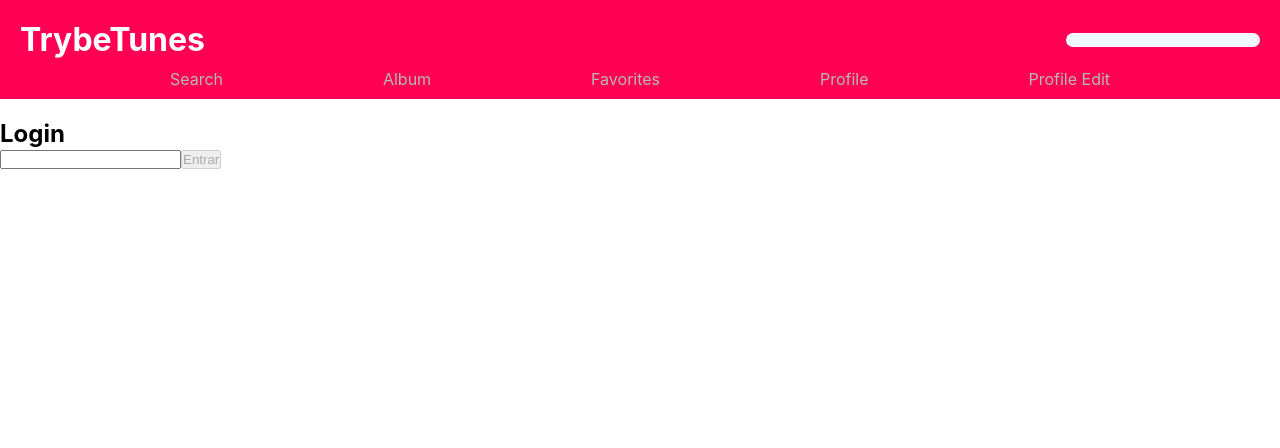
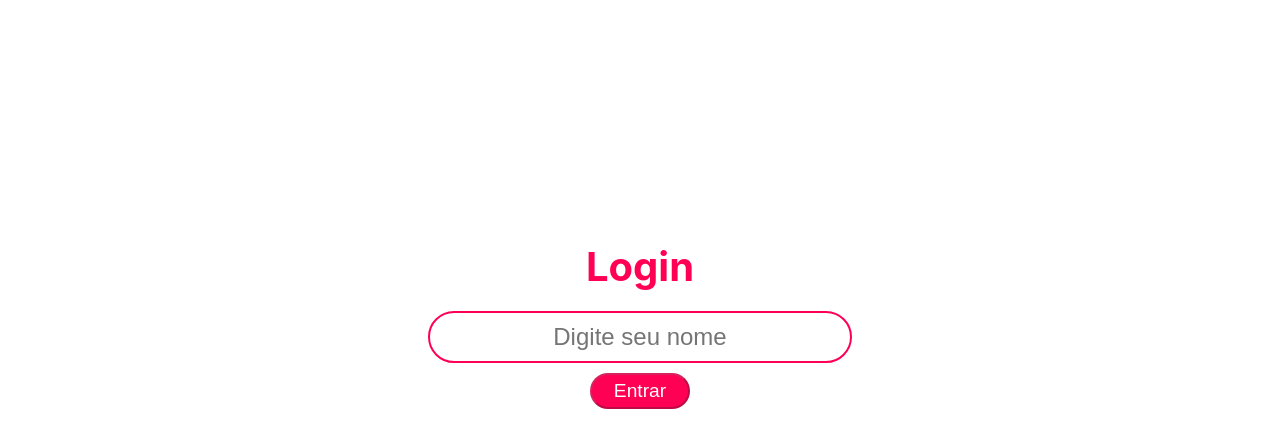
Before and after one commit to Jacqueline-Silva/trybetunes, a React (Create React App) app: page / in a window 1280 px wide. Shown: the top 448 px of the page. Built offline with nearby package versions, Linux system fonts and the light colour scheme.

Commit message:
CSS do login

```diff
--- a/src/App.js
+++ b/src/App.js
@@ -9,7 +9,6 @@ import ProfileEdit from './pages/ProfileEdit';
 import NotFound from './pages/NotFound';
 import Loading from './pages/Loading';
 import { createUser } from './services/userAPI';
-import Header from './components/Header';
 
 class App extends React.Component {
   constructor() {
@@ -50,7 +49,6 @@ class App extends React.Component {
 
     return (
       <>
-        <Header loading={ loading } />
         {
           loading && <Loading />
         }
--- a/src/index.css
+++ b/src/index.css
@@ -50,6 +50,45 @@ header {
   width: 180px;
   padding: 7px;
   border-radius: 50px;
+}
+
+.login {
+  height: 650px;
+  display: flex;
+  flex-direction: column;
+  align-items: center;
+  justify-content: center;
+}
+
+.login h2 {
+  font-size: 2.5rem;
+  color: rgb(255, 0, 85);
+  margin-bottom: 20px;
+}
+
+.login--input {
+  display: flex;
+  flex-direction: column;
+  align-items: center;
+}
+
+.login--input input {
+  border-radius: 50px;
+  border: 2px solid rgb(255, 0, 85);
+  margin-bottom: 10px;
+  width: 400px;
+  padding: 10px;
+  text-align: center;
+  font-size: 1.5rem;
+}
+
+.login--input button {
+  border-radius: 50px;
+  background: rgb(255, 0, 85);
+  color: white;
+  width: 100px;
+  padding: 5px;
+  font-size: 1.2rem;
 }
 
 a {
--- a/src/pages/Album.js
+++ b/src/pages/Album.js
@@ -3,6 +3,7 @@ import PropTypes from 'prop-types';
 import getMusics from '../services/musicsAPI';
 import Loading from './Loading';
 import MusicCard from '../components/MusicCard';
+import Header from '../components/Header';
 
 class Album extends Component {
   constructor() {
@@ -45,6 +46,7 @@ class Album extends Component {
 
     return (
       <div data-testid="page-album">
+        <Header />
         { loading
           ? <Loading />
           : (
--- a/src/pages/Favorites.js
+++ b/src/pages/Favorites.js
@@ -1,9 +1,11 @@
 import React, { Component } from 'react';
+import Header from '../components/Header';
 
 class Favorites extends Component {
   render() {
     return (
       <div data-testid="page-favorites">
+        <Header />
         Favorites
       </div>
     );
--- a/src/pages/Login.js
+++ b/src/pages/Login.js
@@ -8,14 +8,15 @@ class Login extends Component {
     const min = 3;
 
     return (
-      <div data-testid="page-login">
+      <div data-testid="page-login" className="login">
         <h2>Login</h2>
-
+        <div className="login--input">
           <label htmlFor="nameInput">
             <input
               type="text"
               data-testid="login-name-input"
               name="nameInput"
+              placeholder="Digite seu nome"
               onChange={ inputChange }
             />
           </label>
@@ -32,6 +33,7 @@ class Login extends Component {
             redirect && <Redirect to="/search" />
           }
         </div>
+      </div>
     );
   }
 }
--- a/src/pages/Profile.js
+++ b/src/pages/Profile.js
@@ -1,9 +1,11 @@
 import React, { Component } from 'react';
+import Header from '../components/Header';
 
 class Profile extends Component {
   render() {
     return (
       <div data-testid="page-profile">
+        <Header />
         Profile
       </div>
     );
--- a/src/pages/ProfileEdit.js
+++ b/src/pages/ProfileEdit.js
@@ -1,9 +1,11 @@
 import React, { Component } from 'react';
+import Header from '../components/Header';
 
 class ProfileEdit extends Component {
   render() {
     return (
       <div data-testid="page-profile-edit">
+        <Header />
         ProfileEdit
       </div>
     );
--- a/src/pages/Search.js
+++ b/src/pages/Search.js
@@ -1,5 +1,6 @@
 import React, { Component } from 'react';
 import CardsOfAlbum from '../components/CardsOfAlbum';
+import Header from '../components/Header';
 import searchAlbumsAPI from '../services/searchAlbumsAPI';
 import Loading from './Loading';
 
@@ -47,6 +48,7 @@ class Search extends Component {
 
     return (
       <div data-testid="page-search">
+        <Header />
         { loading
           ? <Loading />
           : (
```
Lines whose indentation alone changed are shown as unchanged.
